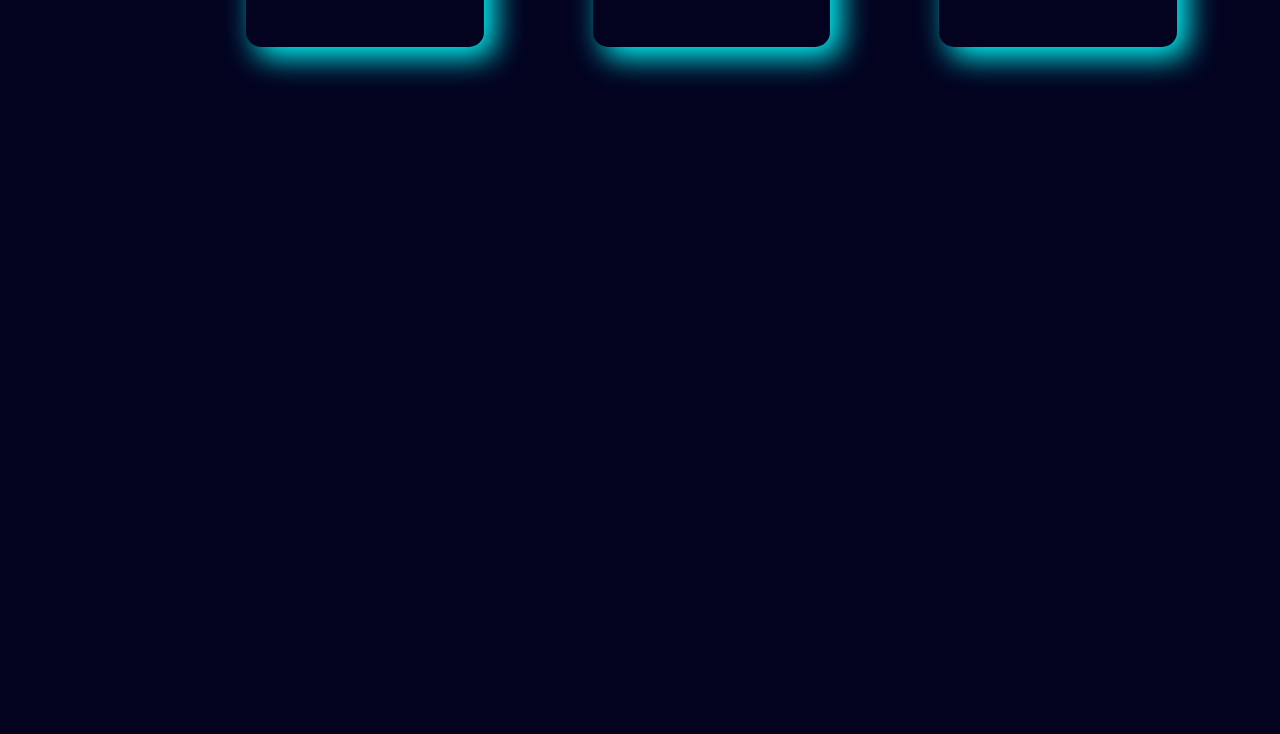
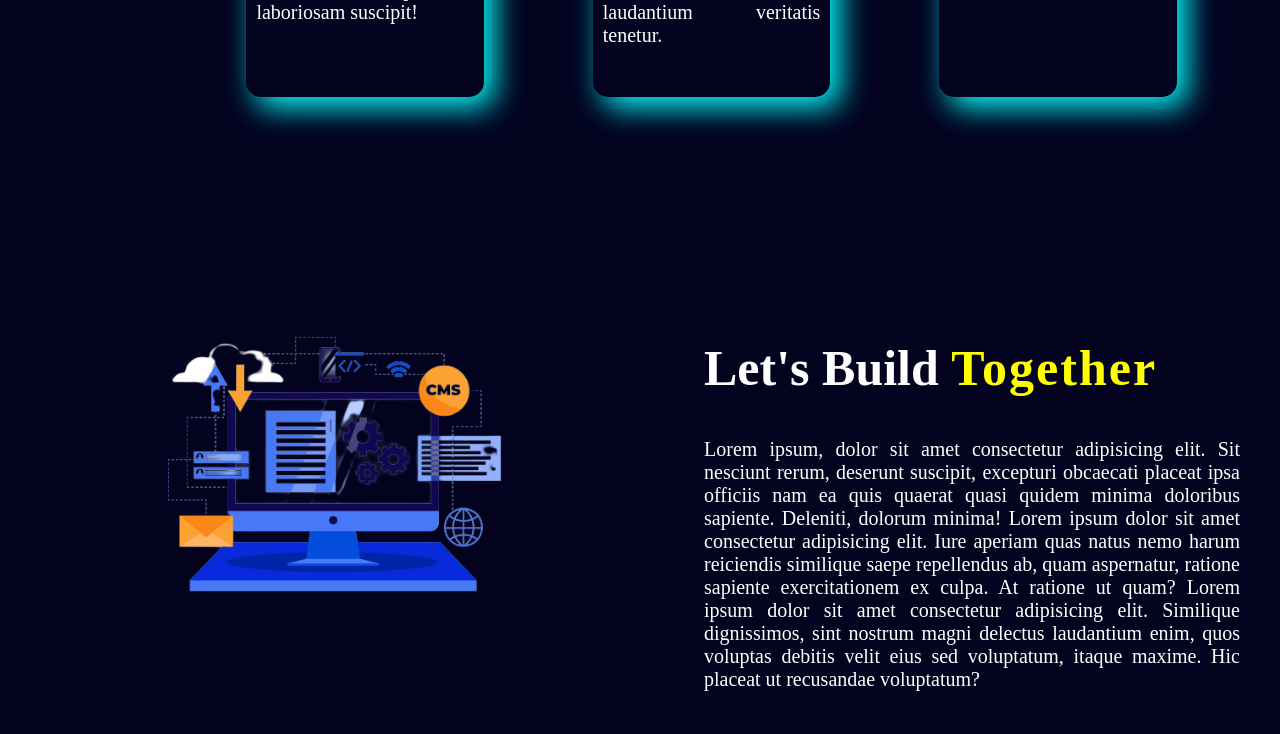
Before and after one commit to Saikatsaha95/Become-SuperHero, a plain HTML site: page index.html in a window 1280 px wide. Shown: the part 1210-1944 px from the top of the page. Before the commit the page ends 1407 px from the top, so only its background shows below. Drawn offline with Linux system fonts and the light colour scheme.

Commit message:
Build Together Added

```diff
--- a/index.html
+++ b/index.html
@@ -8,7 +8,7 @@
     <title>My Website</title>
   </head>
   <body>
-    <section class="flexible-container">
+    <section class="flexible-container section-margin">
       <div class="half-width">
         <h1>Journey To</h1>
         <h1 class="heading-style">
@@ -16,7 +16,7 @@
         </h1>
 
         <h3>Become a Junior Developer</h3>
-        <p class="super-para">
+        <p>
           Lorem ipsum dolor sit, amet consectetur adipisicing elit. Impedit
           explicabo totam iusto quo ab dolorum minus debitis nesciunt inventore.
           Quo laboriosam quas deleniti provident temporibus dolores doloribus
@@ -34,7 +34,7 @@
       </div>
     </section>
 
-    <section class="superpowers">
+    <section class="superpowers section-margin">
       <h1 class="half-width">
         Earn <span class="super-power">SuperPowers</span>
       </h1>
@@ -72,5 +72,31 @@
         </div>
       </article>
     </section>
+
+    <section class="build-together flexible-container section-margin">
+      <div class="half-width">
+        <img
+          id="big-img"
+          src="images/pc-removebg-preview.png"
+          alt=" Pc image"
+        />
+      </div>
+
+      <div class="half-width">
+        <h1>Let's Build <span class="super-power">Together</span></h1>
+        <p class="super-para">
+          Lorem ipsum, dolor sit amet consectetur adipisicing elit. Sit nesciunt
+          rerum, deserunt suscipit, excepturi obcaecati placeat ipsa officiis
+          nam ea quis quaerat quasi quidem minima doloribus sapiente. Deleniti,
+          dolorum minima! Lorem ipsum dolor sit amet consectetur adipisicing
+          elit. Iure aperiam quas natus nemo harum reiciendis similique saepe
+          repellendus ab, quam aspernatur, ratione sapiente exercitationem ex
+          culpa. At ratione ut quam? Lorem ipsum dolor sit amet consectetur
+          adipisicing elit. Similique dignissimos, sint nostrum magni delectus
+          laudantium enim, quos voluptas debitis velit eius sed voluptatum,
+          itaque maxime. Hic placeat ut recusandae voluptatum?
+        </p>
+      </div>
+    </section>
   </body>
 </html>
--- a/style.css
+++ b/style.css
@@ -6,7 +6,10 @@ body {
 
 .flexible-container {
   display: flex;
-  margin-bottom: 150px;
+}
+
+.section-margin {
+  margin-bottom: 200px;
 }
 
 .half-width {
@@ -16,7 +19,10 @@ body {
 
 .half-width img {
   width: 80%;
-  margin-right: 3%;
+}
+
+#big-img {
+  width: 90%;
 }
 
 h1 {
@@ -43,10 +49,11 @@ h3 {
 p {
   margin-bottom: 40px;
   font-size: 20px;
+  text-align: justify;
 }
 
-p {
-  text-align: justify;
+.super-para {
+  padding-right: 40px;
 }
 
 .link-button {
```
